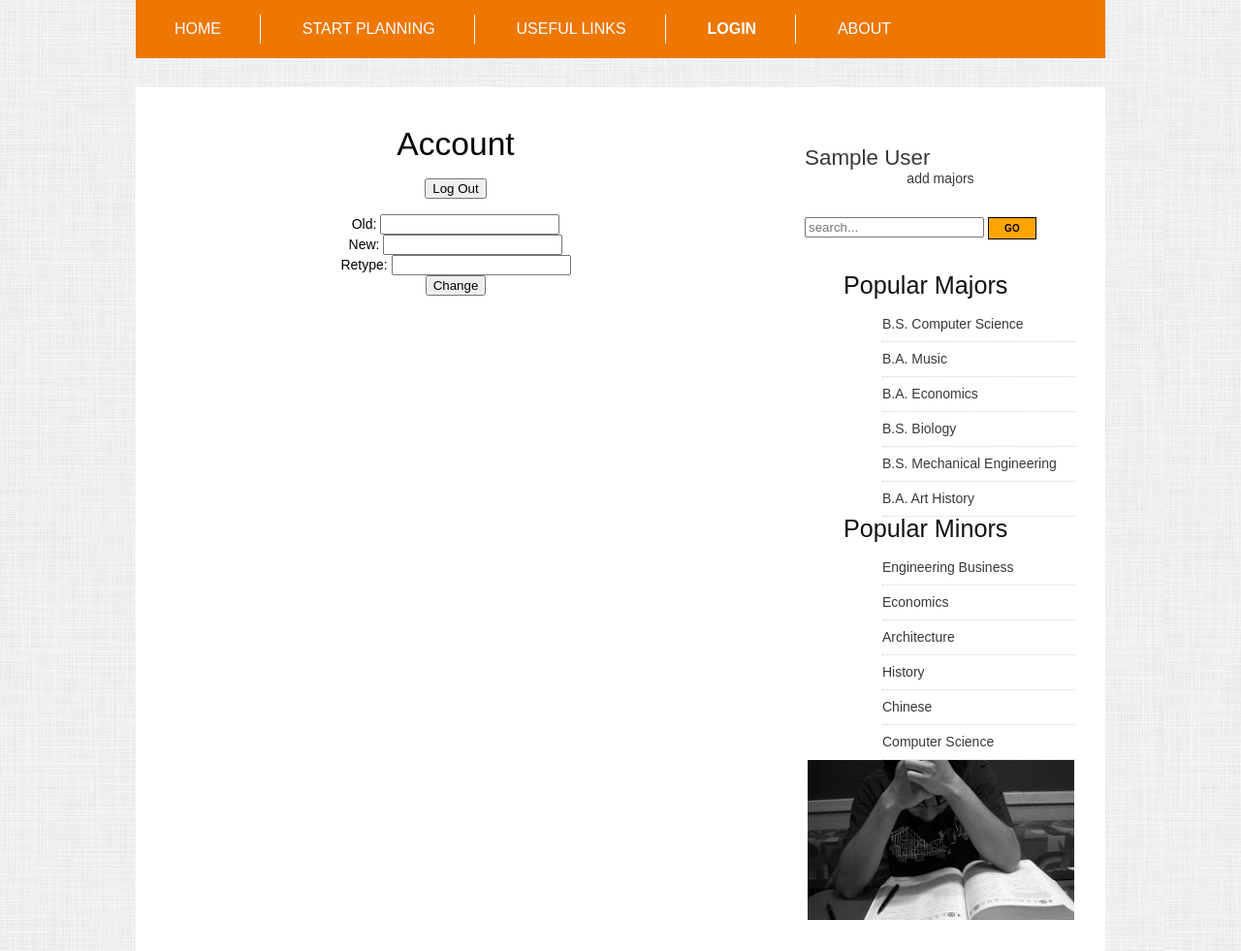
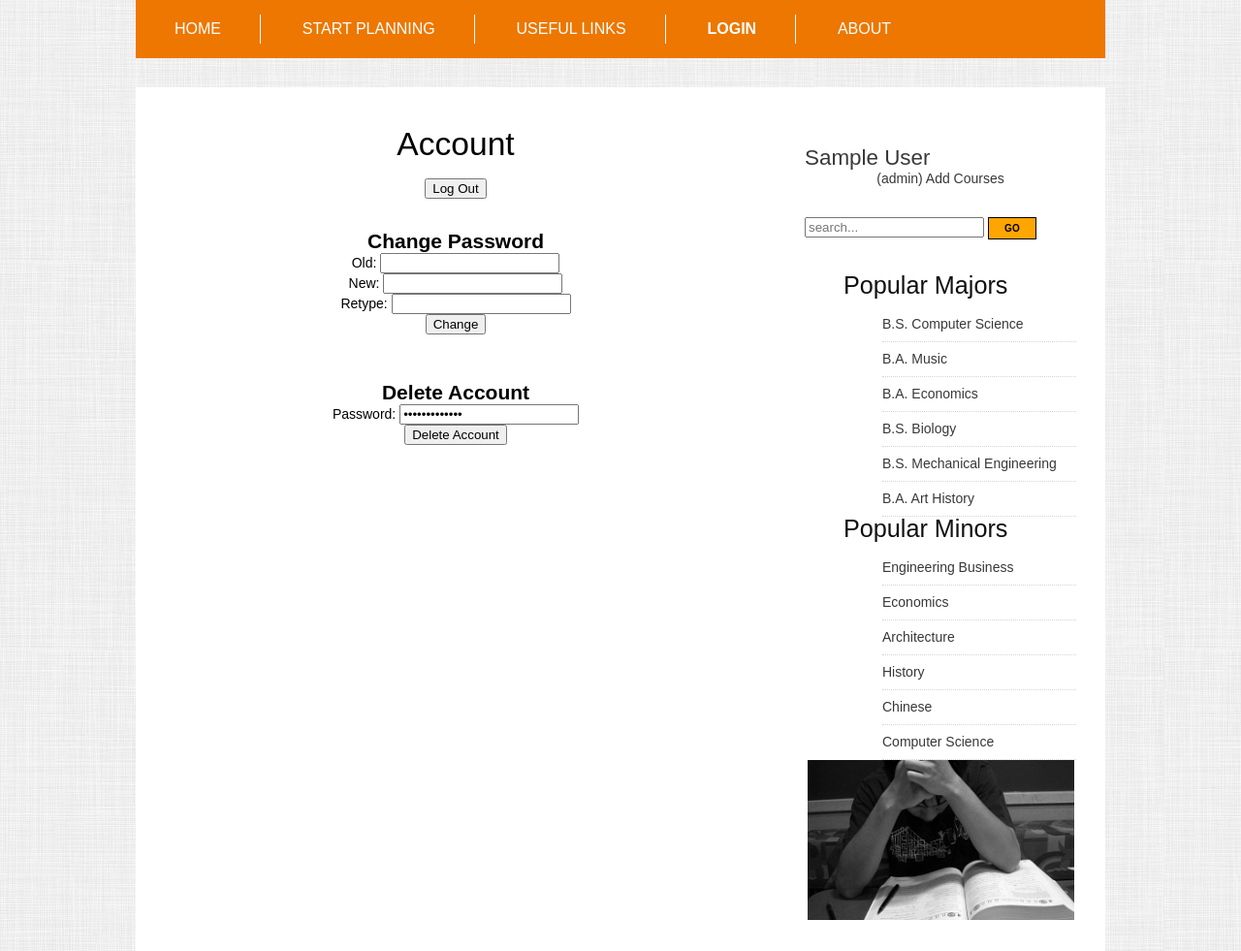
Before and after one commit to Raytray/Mor, a PHP site: page /login.php in a window 1280 px wide. Shown: the part 130-1111 px from the top of the page at 97% size. Run offline with PHP 8.4, Linux system fonts and the light colour scheme; the visitor is signed in with stand-in values (Sample User, id 1).

Commit message:
fixed typos, added small things

```diff
--- a/login.php
+++ b/login.php
@@ -61,13 +61,22 @@
                         else{ ?>
                         <form action="logout.php" method="post"><br/>
                           <input type="submit" value="Log Out" />
-                        </form>
+                        </form><br />
                         <form action="newPass.php" method="post"><br/>
+                            <b style="font-size:150%;">Change Password</b><br/>
                             Old: <input type="password" name="Old Password"/><br/>
                             New: <input type="password" name="New Password"/><br/>
                             Retype: <input type="password" name="retype-password"/><br />
                             <input type="submit" value="Change" />
                         </form>
+
+<br /> <br />
+                        <form action="delete.php" method="post"><br/>
+                            <b style="font-size:150%;">Delete Account</b><br/>
+                            Password: <input type="password" name="password" value="Are you sure?" /><br/>
+                            <input type="submit" value="Delete Account" />
+                        </form>
+
 
                         <?php } ?>
                         <?php
--- a/sidefooter.php
+++ b/sidefooter.php
@@ -11,7 +11,7 @@ session_start();
                         echo 'guest';
                     echo '</a></h2></div>';
 					if($_SESSION['isAdmin'])
-					echo '<a href = "addPage.php"> add majors </a>';
+					echo '<a href = "addPage.php"> (admin) Add Courses </a>';
                     ?>
 
 
```
Also changed, not shown: delete.php (added, +24 -0 lines), newPass.php (+9 -0 lines).
